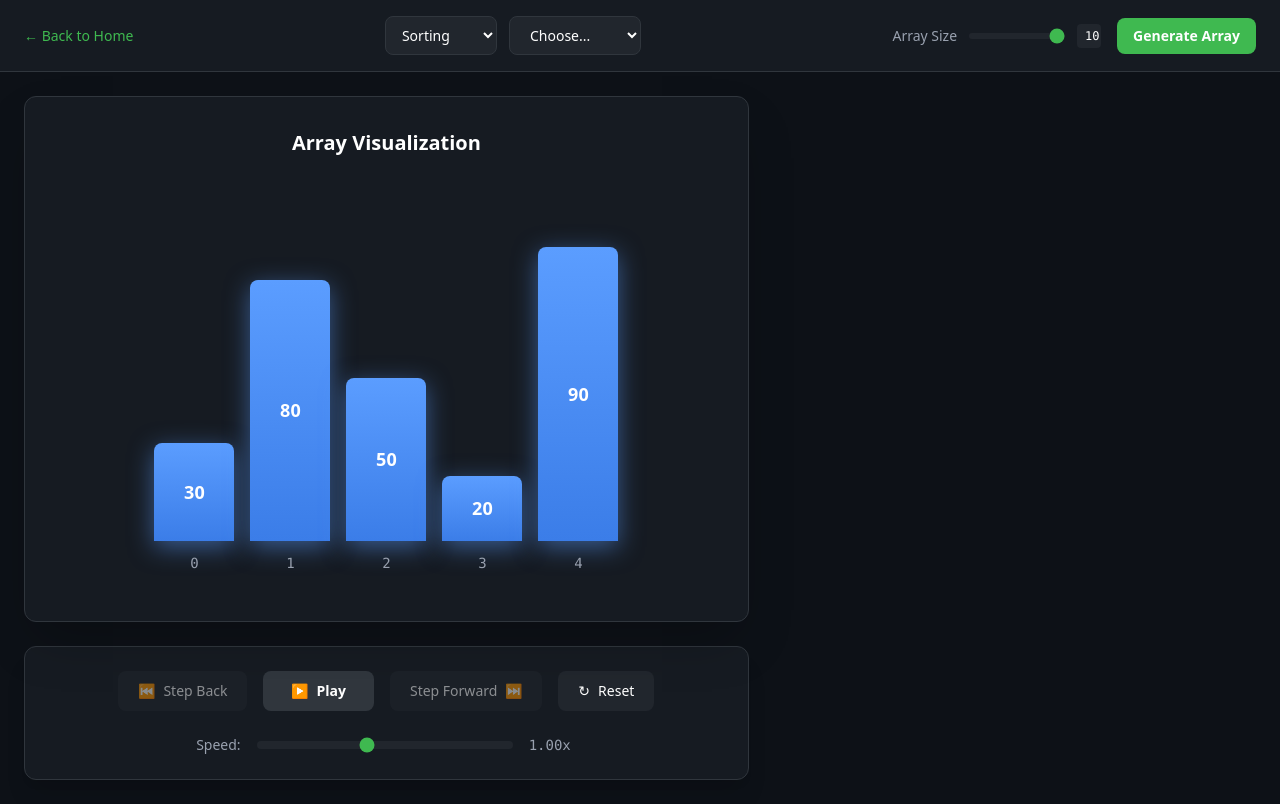
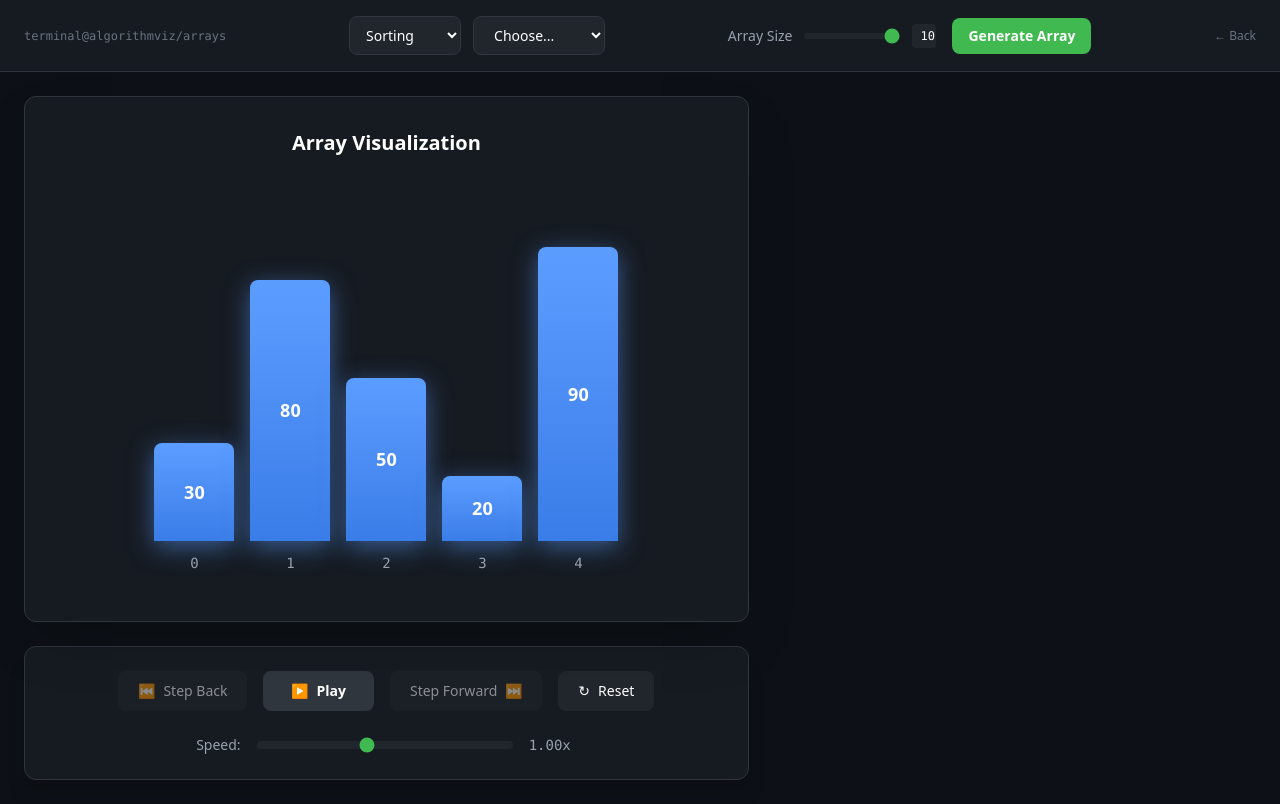
Before and after one commit to spaceCowboy2071/algorithm-visualizer, a React app: page /arrays in a window 1280 px wide. Built offline with nearby package versions, Linux system fonts and the light colour scheme; the HTML template or start-up script is replaced by a standard one.

Commit message:
style: unify all page nav bars to terminal title bar style with consistent layout

```diff
--- a/src/components/visualizers/ArrayVisualizer.tsx
+++ b/src/components/visualizers/ArrayVisualizer.tsx
@@ -879,13 +879,10 @@ function ArrayVisualizer({ initialMode = 'sorting' }: ArrayVisualizerProps) {
     <div className="min-h-screen bg-[#0d1117]">
       {/* Top Navigation Bar */}
       <div className="flex flex-col sm:flex-row items-start sm:items-center justify-between gap-3 sm:gap-4 px-4 sm:px-6 py-3 sm:py-4 bg-[#161b22] border-b border-[#30363d]">
-        {/* Left: Back to Home */}
-        <Link
-          to="/"
-          className="text-[var(--accent)] hover:text-[var(--accent-hover)] transition text-xs sm:text-sm whitespace-nowrap"
-        >
-          ← Back to Home
-        </Link>
+        {/* Left: Terminal Path */}
+        <span className="text-gray-500 text-xs font-mono whitespace-nowrap">
+          terminal@algorithmviz/arrays
+        </span>
 
         {/* Center: Mode and Algorithm Selector */}
         <div className="flex items-center gap-2 sm:gap-3 w-full sm:w-auto">
@@ -958,6 +955,11 @@ function ArrayVisualizer({ initialMode = 'sorting' }: ArrayVisualizerProps) {
             {mode === 'sorting' ? 'Generate Array' : 'Generate Sorted Array'}
           </button>
         </div>
+
+        {/* Right: Back Link */}
+        <Link to="/" className="text-gray-500 hover:text-[var(--accent)] text-xs transition whitespace-nowrap">
+          ← Back
+        </Link>
       </div>
 
       {/* Main Content Area */}
--- a/src/components/visualizers/GraphVisualizer.tsx
+++ b/src/components/visualizers/GraphVisualizer.tsx
@@ -655,9 +655,7 @@ function GraphVisualizer() {
     <div className="min-h-screen bg-[#0d1117]">
       {/* Top Navigation Bar */}
       <div className="flex flex-col sm:flex-row items-start sm:items-center justify-between gap-3 sm:gap-4 px-4 sm:px-6 py-3 sm:py-4 bg-[#161b22] border-b border-[#30363d]">
-        <Link to="/" className="text-[var(--accent)] hover:text-[var(--accent-hover)] transition text-xs sm:text-sm whitespace-nowrap">
-          ← Back to Home
-        </Link>
+        <span className="text-gray-500 text-xs font-mono whitespace-nowrap">terminal@algorithmviz/graphs</span>
 
         {/* Toggles + Operation Selector */}
         <div className="flex items-center gap-2 sm:gap-3 w-full sm:w-auto flex-wrap">
@@ -771,6 +769,7 @@ function GraphVisualizer() {
             Generate Graph
           </button>
         </div>
+        <Link to="/" className="text-gray-500 hover:text-[var(--accent)] text-xs transition whitespace-nowrap">← Back</Link>
       </div>
 
       {/* Main Content Area */}
--- a/src/components/visualizers/HashTableVisualizer.tsx
+++ b/src/components/visualizers/HashTableVisualizer.tsx
@@ -532,9 +532,7 @@ function HashTableVisualizer() {
     <div className="min-h-screen bg-[#0d1117]">
       {/* Top Navigation Bar */}
       <div className="flex flex-col sm:flex-row items-start sm:items-center justify-between gap-3 sm:gap-4 px-4 sm:px-6 py-3 sm:py-4 bg-[#161b22] border-b border-[#30363d]">
-        <Link to="/" className="text-[var(--accent)] hover:text-[var(--accent-hover)] transition text-xs sm:text-sm whitespace-nowrap">
-          ← Back to Home
-        </Link>
+        <span className="text-gray-500 text-xs font-mono whitespace-nowrap">terminal@algorithmviz/hash-tables</span>
 
         {/* Mode Toggle + Operation Selector */}
         <div className="flex items-center gap-2 sm:gap-3 w-full sm:w-auto">
@@ -611,6 +609,8 @@ function HashTableVisualizer() {
             Generate Table
           </button>
         </div>
+
+        <Link to="/" className="text-gray-500 hover:text-[var(--accent)] text-xs transition whitespace-nowrap">← Back</Link>
       </div>
 
       {/* Main Content Area */}
--- a/src/components/visualizers/LinkedListVisualizer.tsx
+++ b/src/components/visualizers/LinkedListVisualizer.tsx
@@ -480,13 +480,10 @@ function LinkedListVisualizer() {
     <div className="min-h-screen bg-[#0d1117]">
       {/* Top Navigation Bar */}
       <div className="flex flex-col sm:flex-row items-start sm:items-center justify-between gap-3 sm:gap-4 px-4 sm:px-6 py-3 sm:py-4 bg-[#161b22] border-b border-[#30363d]">
-        {/* Left: Back to Home */}
-        <Link
-          to="/"
-          className="text-[var(--accent)] hover:text-[var(--accent-hover)] transition text-xs sm:text-sm whitespace-nowrap"
-        >
-          ← Back to Home
-        </Link>
+        {/* Left: Terminal Path */}
+        <span className="text-gray-500 text-xs font-mono whitespace-nowrap">
+          terminal@algorithmviz/linked-lists
+        </span>
 
         {/* Center: Operation Selector */}
         <div className="flex items-center gap-2 sm:gap-3 w-full sm:w-auto">
@@ -546,6 +543,11 @@ function LinkedListVisualizer() {
             Generate List
           </button>
         </div>
+
+        {/* Right: Back Link */}
+        <Link to="/" className="text-gray-500 hover:text-[var(--accent)] text-xs transition whitespace-nowrap">
+          ← Back
+        </Link>
       </div>
 
       {/* Main Content Area */}
--- a/src/components/visualizers/TreeVisualizer.tsx
+++ b/src/components/visualizers/TreeVisualizer.tsx
@@ -784,9 +784,7 @@ function TreeVisualizer() {
     <div className="min-h-screen bg-[#0d1117]">
       {/* Top Navigation Bar */}
       <div className="flex flex-col sm:flex-row items-start sm:items-center justify-between gap-3 sm:gap-4 px-4 sm:px-6 py-3 sm:py-4 bg-[#161b22] border-b border-[#30363d]">
-        <Link to="/" className="text-[var(--accent)] hover:text-[var(--accent-hover)] transition text-xs sm:text-sm whitespace-nowrap">
-          ← Back to Home
-        </Link>
+        <span className="text-gray-500 text-xs font-mono whitespace-nowrap">terminal@algorithmviz/trees</span>
 
         <div className="flex items-center gap-2 sm:gap-3 w-full sm:w-auto">
           <span className="text-xs sm:text-sm text-gray-400 hidden sm:inline">Operation:</span>
@@ -839,6 +837,8 @@ function TreeVisualizer() {
             Generate Tree
           </button>
         </div>
+
+        <Link to="/" className="text-gray-500 hover:text-[var(--accent)] text-xs transition whitespace-nowrap">← Back</Link>
       </div>
 
       {/* Main Content Area */}
```
